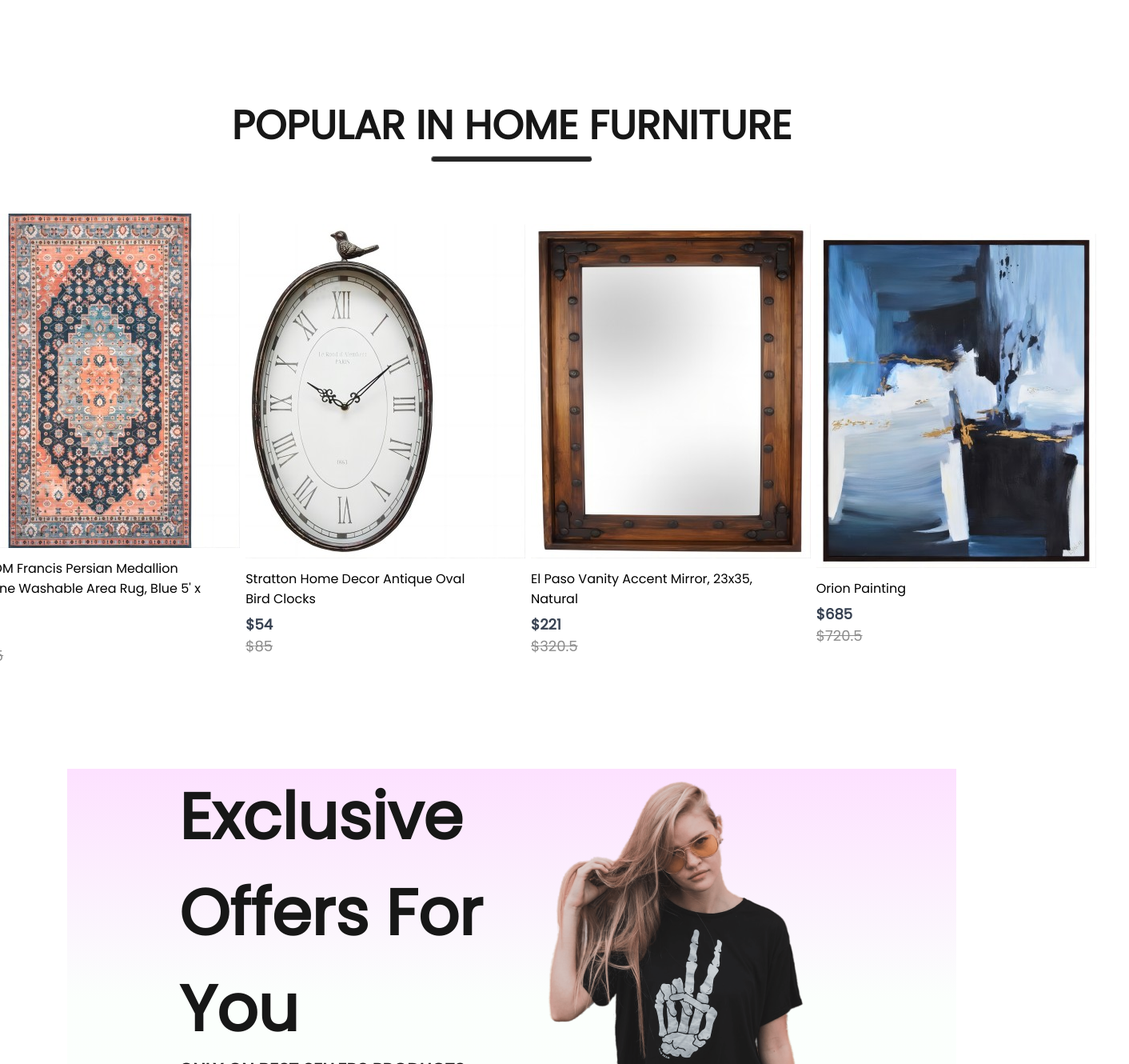
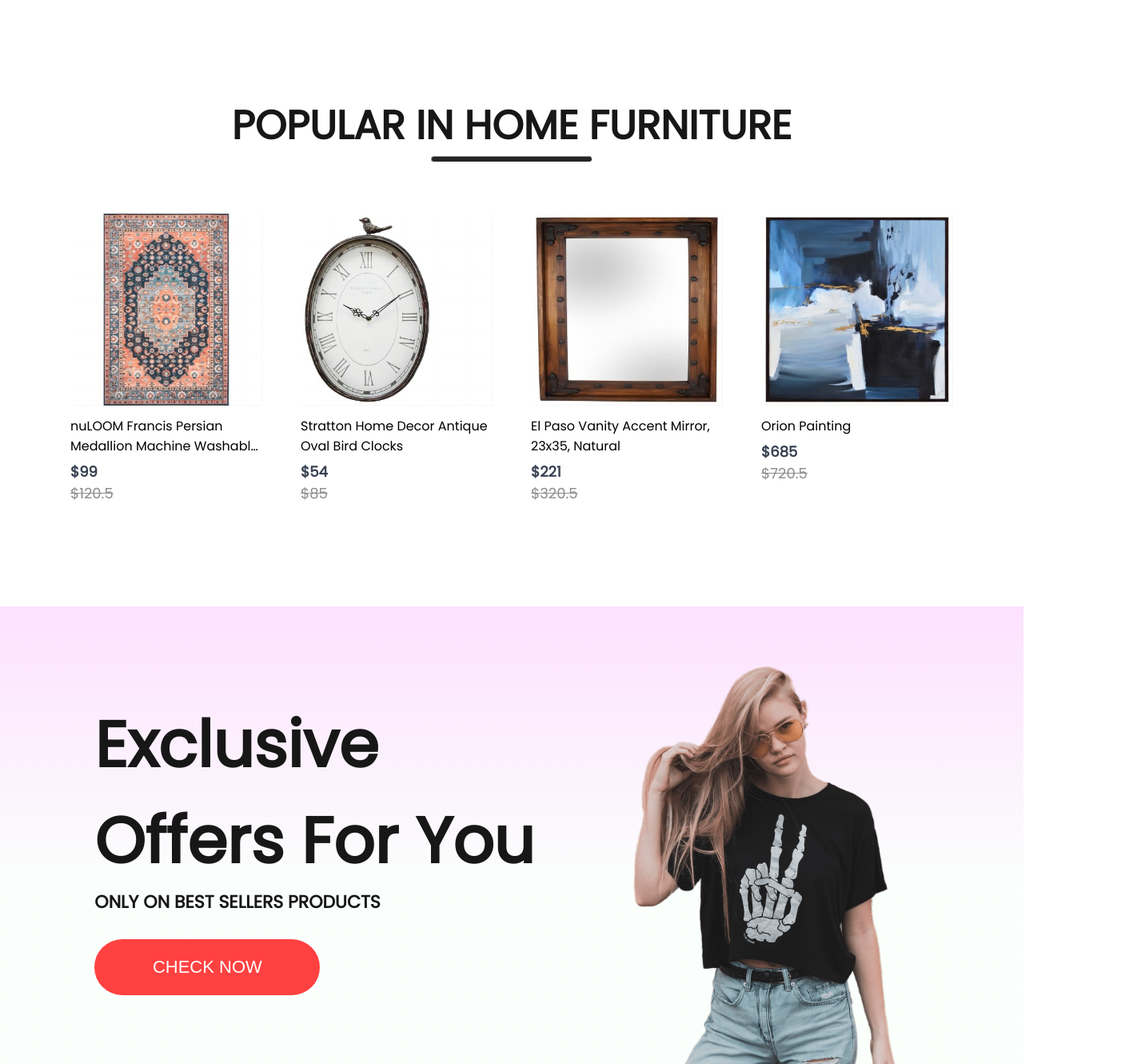
Before and after one commit to Eros11on/ecommerce, a React (Create React App) app: page / in a window 1280 px wide. Shown: the part 940-2270 px from the top of the page at 80% size, 1412 px wide, since content can reach past the window. Built offline with nearby package versions, Linux system fonts and the light colour scheme.

Commit message:
fix a loooot ui bugs

```diff
--- a/src/Components/Assets/all_product.js
+++ b/src/Components/Assets/all_product.js
@@ -174,7 +174,7 @@ let all_product = [
   },
   {
     id: 18,
-    name: "nuLOOM Marshall Metal Lamp",
+    name: "LOOM Marshall Metal Lamp",
     category: "Home Furniture",
     image: p18_img,
     new_price: 85.0,
--- a/src/Components/Hero/Hero.css
+++ b/src/Components/Hero/Hero.css
@@ -56,7 +56,7 @@
   margin-top: 1.875rem;
   background: #ff4141;
   color: white;
-  font-size: 22px;
+  font-size: 1.375rem;
   font-weight: 500;
 }
 
--- a/src/Components/Item/Item.css
+++ b/src/Components/Item/Item.css
@@ -1,11 +1,15 @@
-.item {
-  width: 20%;
+.item a {
+  text-decoration: none;
+  color: black;
 }
 
 .item p {
   margin: 6px 0px;
 }
-
+.item-img {
+  width: 15rem;
+  height: 15rem;
+}
 .item-prices {
   display: flex;
   gap: 1.25rem;
--- a/src/Components/Item/Item.jsx
+++ b/src/Components/Item/Item.jsx
@@ -1,23 +1,36 @@
-import React from 'react';
-import "./Item.css"
-import { Link } from 'react-router-dom';
+import React from "react";
+import "./Item.css";
+import { Link } from "react-router-dom";
 
 const Item = (props) => {
-    return (
-        <div className='item'>
-            <Link to={`/product/${props.id}`}><img onClick={window.scrollTo(0,0)} src={props.image} alt=""/></Link>
-            <p>{props.name}</p>
-            <div className='item-price'>
-                <div className="item-price-new">
-                    ${props.new_price}
-                </div>
-                <div className="item-price-old">
-                    ${props.old_price}
-                </div>
-            </div>
+  return (
+    <div className="item">
+      <Link to={`/product/${props.id}`}>
+        <img
+          className="item-img"
+          onClick={window.scrollTo(0, 0)}
+          src={props.image}
+          alt=""
+        />
 
+        <p
+          style={{
+            display: "-webkit-box",
+            WebkitBoxOrient: "vertical",
+            overflow: "hidden",
+            WebkitLineClamp: 2, // 限制显示的行数
+            maxWidth: "15rem",
+          }}
+        >
+          {props.name}
+        </p>
+        <div className="item-price">
+          <div className="item-price-new">${props.new_price}</div>
+          <div className="item-price-old">${props.old_price}</div>
         </div>
-    );
-}
+      </Link>
+    </div>
+  );
+};
 
 export default Item;
--- a/src/Components/Navbar/Navbar.css
+++ b/src/Components/Navbar/Navbar.css
@@ -83,8 +83,8 @@
 }
 
 .nav-cart-count {
-  width: 22px;
-  height: 22px;
+  width: 1.375rem;
+  height: 1.375rem;
   display: flex;
   justify-content: center;
   align-items: center;
--- a/src/Components/NewsLetter/NewsLetter.css
+++ b/src/Components/NewsLetter/NewsLetter.css
@@ -1,14 +1,10 @@
 .newsletter {
-  width: 65%;
-  height: 40vh;
+  width: 100%;
   display: flex;
+  margin: 0 0 6rem 0;
   flex-direction: column;
   align-items: center;
-  justify-self: center;
-  margin: auto;
-  padding: 0 140px;
-  margin-bottom: 150px;
-  gap: 1.875rem;
+  justify-self: space-evenly;
   background: linear-gradient(180deg, #f1e2f2 0%, #ffffff22 60%);
 }
 
@@ -23,27 +19,7 @@
   font-size: 1.25rem;
 }
 
-.newsletter div {
-  display: flex;
-  align-items: center;
-  justify-content: space-between;
-  background: white;
-  width: 730px;
-  height: 70px;
-  border-radius: 1px solid #e3e3e3;
-}
-
-.newsletter input {
-  width: 500px;
-  margin-left: 1.875rem;
-  border: none;
-  outline: none;
-  color: #616161;
-  font-family: Poppins;
-  font-size: 1rem;
-}
-
-.newsletter div button {
+.newsletter button {
   width: 210px;
   height: 70px;
   border-radius: 80px;
--- a/src/Components/NewsLetter/NewsLetter.jsx
+++ b/src/Components/NewsLetter/NewsLetter.jsx
@@ -1,17 +1,21 @@
-import React from 'react';
-import './NewsLetter.css'
+import React from "react";
+import "./NewsLetter.css";
 
 const NewsLetter = () => {
   return (
-        <div className='newsletter'>
+    <div className="newsletter">
+      <div
+        style={{
+          margin: "4rem 0",
+          textAlign: "center",
+        }}
+      >
         <h1>Get Exclusive Offers On Your Email</h1>
         <p>Subscribe to our newsletter and stay updated</p>
-            <div>
-                <input type="email" placeholder='Your Email id'/>
+      </div>
       <button>Subscribe</button>
     </div>
-        </div>
   );
-}
+};
 
 export default NewsLetter;
--- a/src/Components/Offers/Offers.css
+++ b/src/Components/Offers/Offers.css
@@ -1,15 +1,14 @@
 .offers {
-  width: 65%;
-  height: 60vh;
   display: flex;
-  margin: auto;
-  padding: 0 140px;
-  margin-bottom: 150px;
+  width: 100%;
   background: linear-gradient(180deg, #fde1ff 0%, #e1ffea22 60%);
+  display: flex;
+  flex-direction: row;
+  justify-content: space-evenly;
+  align-items: center;
 }
 
 .offers-left {
-  flex: 1;
   display: flex;
   flex-direction: column;
   justify-content: center;
@@ -23,7 +22,7 @@
 
 .offers-left p {
   color: #171717;
-  font-size: 22px;
+  font-size: 1.375rem;
   font-weight: 600;
 }
 
@@ -34,14 +33,13 @@
   background: #ff4141;
   border: none;
   color: white;
-  font-size: 22px;
+  font-size: 1.375rem;
   font-weight: 500;
   margin-top: 1.875rem;
   cursor: pointer;
 }
 
 .offers-right {
-  flex: 1;
   display: flex;
   align-items: center;
   justify-content: flex-end;
--- a/src/Components/Poplular/Popular.css
+++ b/src/Components/Poplular/Popular.css
@@ -4,7 +4,6 @@
   justify-content: center;
   align-items: center;
   /* height: 90vh; */
-  width: 100%;
   margin: 8rem 0;
 }
 
@@ -25,7 +24,7 @@
   margin-top: 4rem;
   display: flex;
   flex-direction: row;
-  justify-content: center;
-  align-items: center;
+  justify-content: space-between;
+  align-items: start;
   gap: 3rem;
 }
--- a/src/Components/Poplular/Popular.jsx
+++ b/src/Components/Poplular/Popular.jsx
@@ -1,20 +1,29 @@
-import React from 'react';
-import './Popular.css'
-import data_product from '../Assets/data'
-import Item from '../Item/Item';
+import React from "react";
+import "./Popular.css";
+import data_product from "../Assets/data";
+import Item from "../Item/Item";
 
 const Popular = () => {
   return (
-        <div className='popular'>
+    <div className="popular">
       <h1>POPULAR IN HOME FURNITURE</h1>
       <hr />
-            <div className="popular-item">
-                {data_product.map((item,i) => {
-                    return <Item key={i} id={item.id} name={item.name} image={item.image} new_price={item.new_price} old_price={item.old_price} />
+      <section className="popular-item">
+        {data_product.map((item, i) => {
+          return (
+            <Item
+              key={i}
+              id={item.id}
+              name={item.name}
+              image={item.image}
+              new_price={item.new_price}
+              old_price={item.old_price}
+            />
+          );
         })}
-            </div>
+      </section>
     </div>
   );
-}
+};
 
 export default Popular;
--- a/src/Pages/Shop.jsx
+++ b/src/Pages/Shop.jsx
@@ -7,12 +7,30 @@ import NewsLetter from "../Components/NewsLetter/NewsLetter";
 
 const Shop = () => {
   return (
-    <div className="page">
-      <Hero />
-      <Popular />
-      <Offers />
-      <NewCollections />
-      <NewsLetter />
+    <div
+      style={{
+        display: "flex",
+        flexDirection: "column",
+        justifyContent: "center",
+        alignItems: "center",
+        maxWidth: "100%",
+      }}
+    >
+      <section className="page">
+        <Hero />
+      </section>
+      <section className="page-margin">
+        <Popular />{" "}
+      </section>
+      <section className="page">
+        <Offers />
+      </section>
+      <section className="page-margin">
+        <NewCollections />
+      </section>
+      <section className="page">
+        <NewsLetter />
+      </section>
     </div>
   );
 };
--- a/src/index.css
+++ b/src/index.css
@@ -22,5 +22,13 @@ code {
   flex-direction: column;
   justify-content: center;
   align-items: center;
-  max-width: 100%;
+  width: 100%;
 }
+
+.page-margin {
+  display: flex;
+  flex-direction: column;
+  justify-content: center;
+  align-items: center;
+  max-width: 80%;
+}
```
Lines whose indentation alone changed are shown as unchanged.
